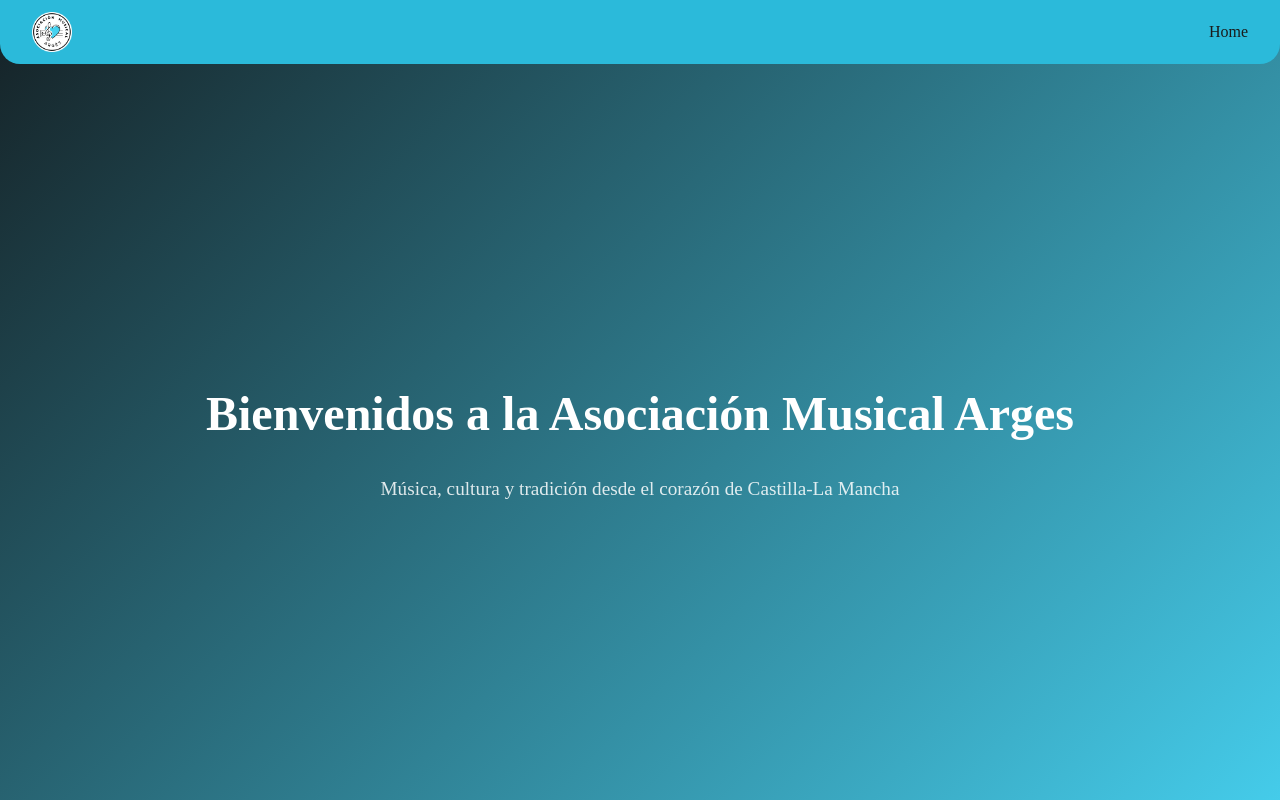
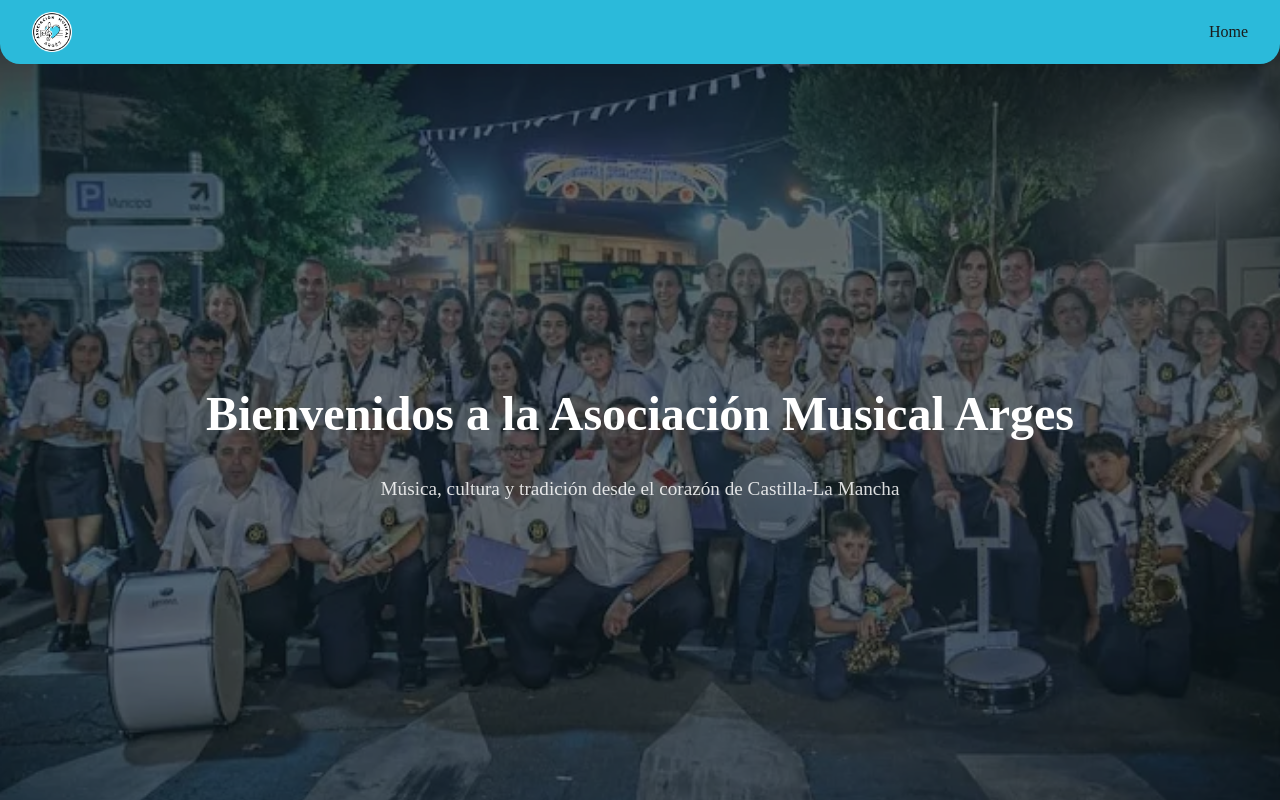
Before and after one commit to JavierPs287/amusicalarges-fe, an Angular app: page /home in a window 1280 px wide. Shown: the top 800 px of the page. Built offline with nearby package versions, Linux system fonts and the light colour scheme.

Commit message:
Foto fondo hero

```diff
--- a/src/app/component/home/home.css
+++ b/src/app/component/home/home.css
@@ -7,19 +7,35 @@
   align-items: center;
   text-align: center;
   padding: 2rem;
-  background: linear-gradient(135deg, #152125, #46d1f0);
+  background: #0f1e22;
   color: white;
+  position: relative;
+  overflow: hidden;
+}
+
+.hero-img {
+  position: absolute;
+  inset: 0;
+  width: 100%;
+  height: 100%;
+  object-fit: cover;
+  opacity: 0.4;
+  z-index: 0;
 }
 
 .hero h1 {
   font-size: 3rem;
   margin-bottom: 1rem;
   line-height: 1.2;
+  position: relative;
+  z-index: 1;
 }
 
 .hero p {
   font-size: 1.2rem;
   opacity: 0.85;
+  position: relative;
+  z-index: 1;
 }
 
 /* Secciones */
--- a/src/app/component/home/home.html
+++ b/src/app/component/home/home.html
@@ -1,7 +1,8 @@
 <main>
   <!-- Hero -->
-  <!-- TODO:Cambiar por una foto el fondo -->
+  <!-- TODO:Cambiar foto del fondo -->
   <section class="hero">
+    <img src="fondo-hero.png" alt="Asociación Musical Arges" class="hero-img">
     <h1>Bienvenidos a la Asociación Musical Arges</h1>
     <p>Música, cultura y tradición desde el corazón de Castilla-La Mancha</p>
   </section>
--- a/src/app/component/home/home.ts
+++ b/src/app/component/home/home.ts
@@ -16,6 +16,7 @@
       return;
     }
 
+    setTimeout(() => {
       const secciones = document.querySelectorAll('.seccion');
 
       const observer = new IntersectionObserver((entries) => {
@@ -24,8 +25,9 @@
             entry.target.classList.add('visible');
           }
         });
-    }, { threshold: 0.2 });
+      }, { threshold: 0.05 });
 
       secciones.forEach(s => observer.observe(s));
+    }, 100);
   }
 }
```
Also changed, not shown: public/fondo-hero.png (added). Lines whose indentation alone changed are shown as unchanged.
